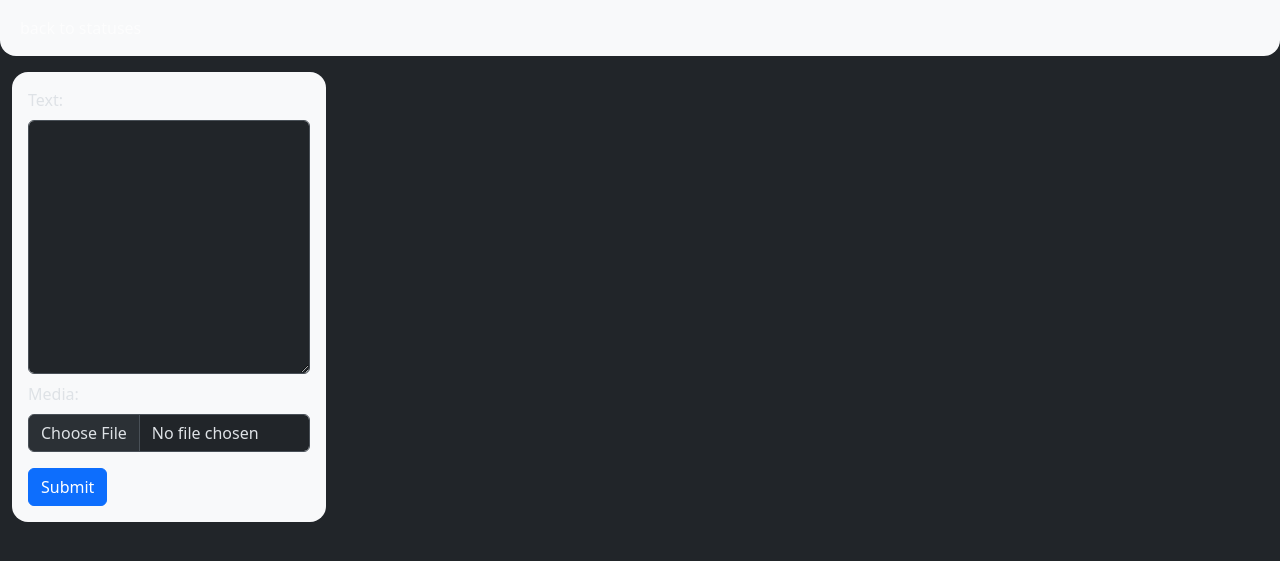
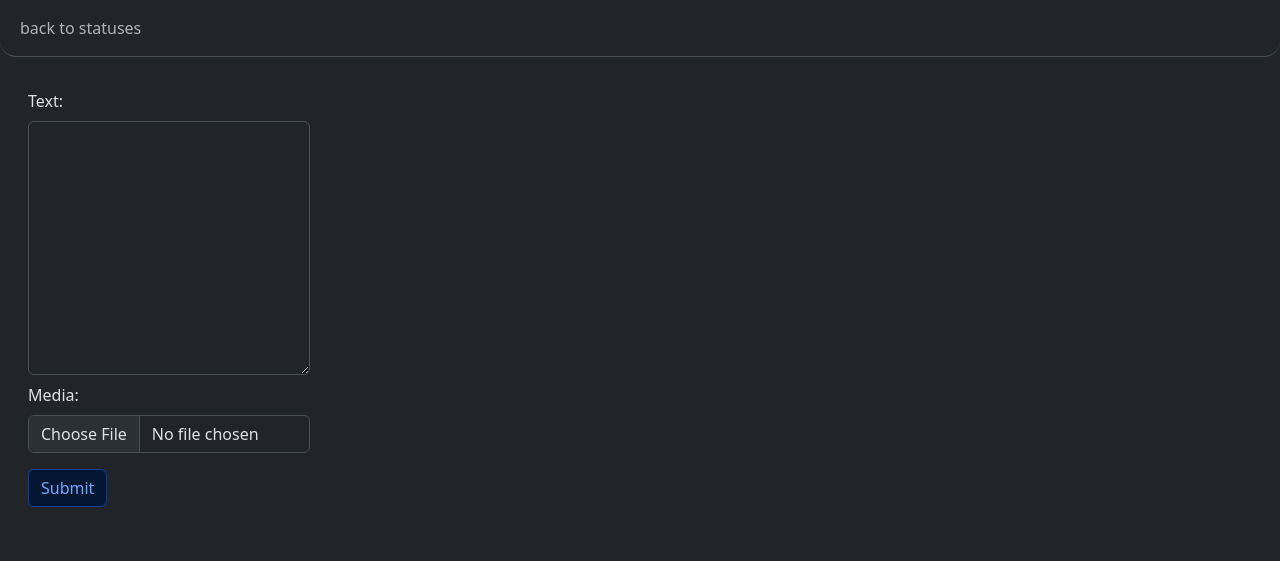
Before and after one commit to AlexYelisieiev/status-network, a Django app: page /statuses/create/ in a window 1280 px wide. Shown: the top 561 px of the page. Run offline with Django 4.2, Linux system fonts and the light colour scheme; the visitor is signed in with stand-in values (Sample User, id 1).

Commit message:
Update UI

```diff
--- a/templates/status_create.html
+++ b/templates/status_create.html
@@ -1,7 +1,7 @@
 {% extends 'base.html' %}
 
 {% block body %}
-<nav class="navbar navbar-expand-sm bg-light mb-3 rounded-bottom-4">
+<nav class="navbar navbar-expand-sm border-bottom mb-3 rounded-bottom-4">
     <div class="container-fluid">
         <ul class="navbar-nav">
             <li class="nav-item">
@@ -11,7 +11,7 @@
     </div>
 </nav>
 <div class="container-fluid">
-    <form class="form bg-light rounded-4 col-lg-3 p-3 col-md-4 col-sm-6" action="" method="post" enctype="multipart/form-data">
+    <form class="form rounded-4 col-lg-3 p-3 col-md-4 col-sm-6" action="" method="post" enctype="multipart/form-data">
         {% csrf_token %}
         <div>
             <label class="form-label" for="id_text">Text:</label>
@@ -21,7 +21,7 @@
             <label class="form-label" for="id_media">Media:</label>
             <input class="form-control" type="file" name="media" required="" id="id_media">
         </div>
-        <button class="btn btn-primary mt-3" type="submit">Submit</button>
+        <button class="btn bg-primary-subtle text-primary-emphasis border border-primary-subtle mt-3" type="submit">Submit</button>
     </form>
 </div>
 {% endblock body %}
--- a/templates/status_edit.html
+++ b/templates/status_edit.html
@@ -1,7 +1,7 @@
 {% extends 'base.html' %}
 
 {% block body %}
-<nav class="navbar navbar-expand-sm bg-light mb-3 rounded-bottom-4">
+<nav class="navbar navbar-expand-sm mb-3 border-bottom rounded-bottom-4">
     <div class="container-fluid">
         <ul class="navbar-nav">
             <li class="nav-item">
@@ -11,7 +11,7 @@
     </div>
 </nav>
 <div class="container-fluid">
-    <form class="form bg-light rounded-4 col-lg-3 p-3 col-md-4 col-sm-6" action="" method="post" enctype="multipart/form-data">
+    <form class="form rounded-4 col-lg-3 p-3 col-md-4 col-sm-6" action="" method="post" enctype="multipart/form-data">
         {% csrf_token %}
         <div>
             <label class="form-label" for="id_text">Text:</label>
@@ -22,7 +22,7 @@
             <input class="form-control" type="file" name="media" id="id_media" aria-describedby="currentMedia">
             <span id="currentMedia" class="form-text"><a href="{{ object.media.url }}">Current media</a></span>
         </div>
-        <button class="btn btn-primary mt-3" type="submit">Submit</button>
+        <button class="btn bg-primary-subtle text-primary-emphasis border border-primary-subtle mt-3" type="submit">Submit</button>
     </form>
 </div>
 {% endblock body %}
```
Also changed, not shown: templates/home.html (+6 -6 lines), templates/status_detail.html (+19 -6 lines).
